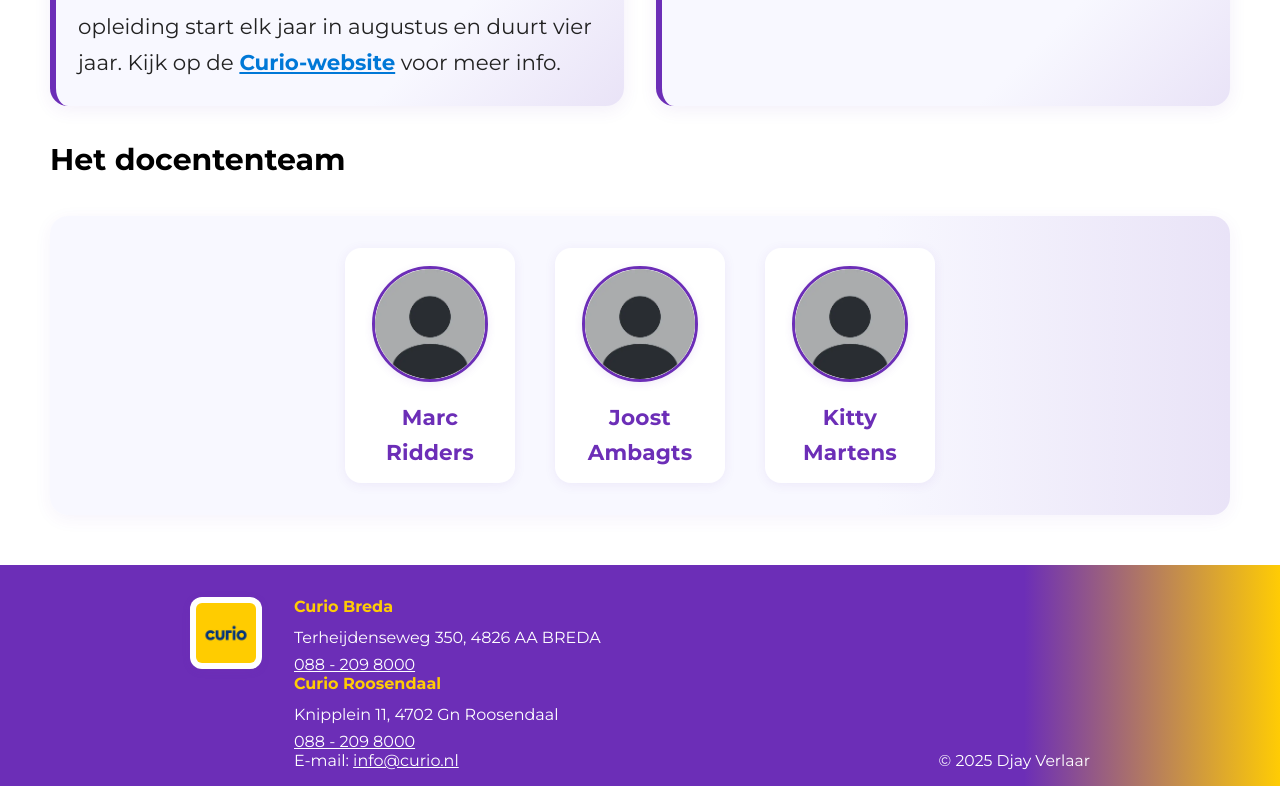
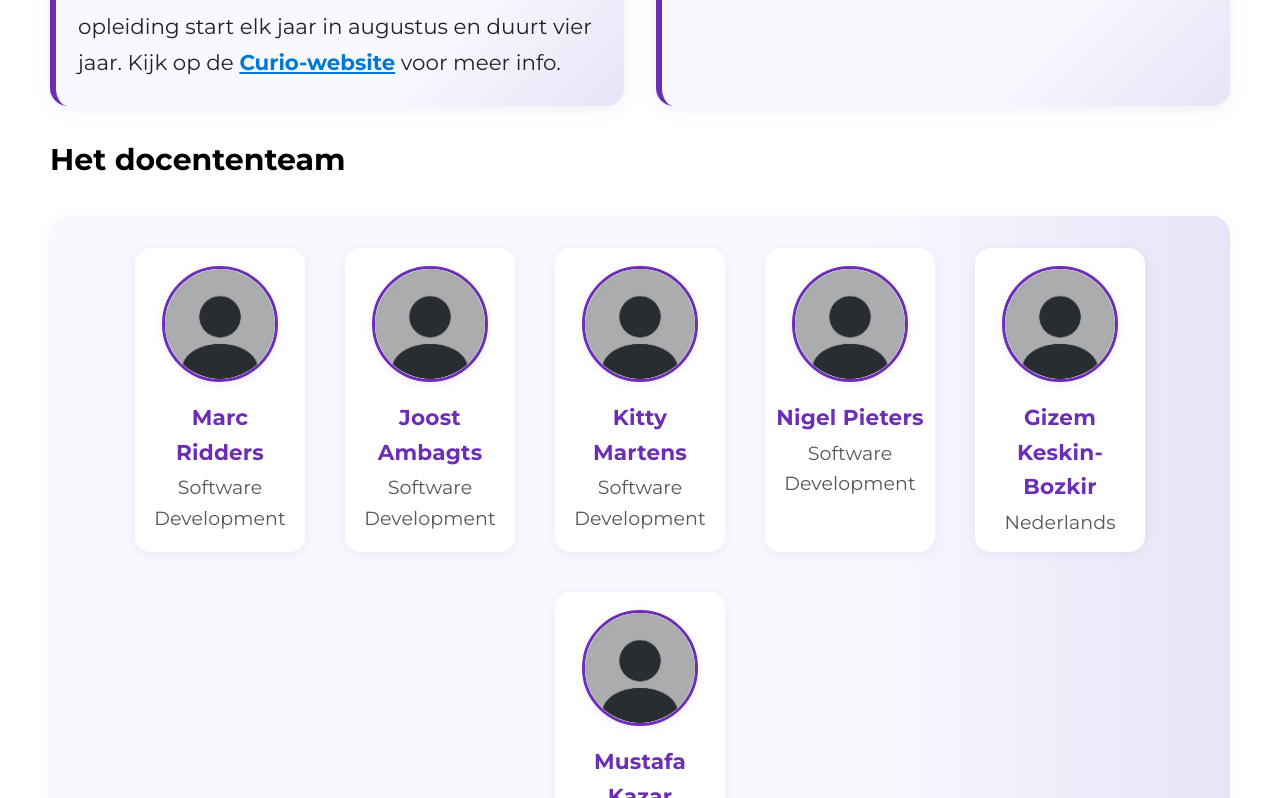
Before and after one commit to MeanD05/curio-opendag-single-page-djay, a plain HTML site: page index.html in a window 1280 px wide. Shown: the part 2002-2800 px from the top of the page. Drawn offline with Linux system fonts and the light colour scheme.

Commit message:
docentenfuncties toegevoegd

```diff
--- a/index.html
+++ b/index.html
@@ -95,14 +95,32 @@
                 <div class="docent">
                     <img src="/img/placeholder.webp" alt="Docent 1" class="docent-foto">
                     <p class="docent-naam">Marc Ridders</p>
+                    <p class="docent-functie">Software Development</p>
                 </div>
                 <div class="docent">
                     <img src="/img/placeholder.webp" alt="Docent 2" class="docent-foto">
                     <p class="docent-naam">Joost Ambagts</p>
+                    <p class="docent-functie">Software Development</p>
                 </div>
                 <div class="docent">
                     <img src="/img/placeholder.webp" alt="Docent 3" class="docent-foto">
                     <p class="docent-naam">Kitty Martens</p>
+                    <p class="docent-functie">Software Development</p>
+                </div>
+                <div class="docent">
+                    <img src="/img/placeholder.webp" alt="Docent 4" class="docent-foto">
+                    <p class="docent-naam">Nigel Pieters</p>
+                <p class="docent-functie">Software Development</p>
+                </div>
+                <div class="docent">
+                    <img src="/img/placeholder.webp" alt="Docent 5" class="docent-foto">
+                    <p class="docent-naam">Gizem Keskin-Bozkir</p>
+                    <p class="docent-functie">Nederlands</p>
+                </div>
+                <div class="docent">
+                    <img src="/img/placeholder.webp" alt="Docent 6" class="docent-foto">
+                    <p class="docent-naam">Mustafa Kazar</p>
+                    <p class="docent-functie">Engels</p>
                 </div>
 
                 <!-- Voeg meer docenten toe indien gewenst -->
--- a/style.css
+++ b/style.css
@@ -72,7 +72,7 @@ main {
     padding: 20px;
     border: 1px  black;
     border-radius:  2px;
-    background-color: purple;
+    background-color: #6c2eb7;
     color: #ffcc04;
 }
 
@@ -239,6 +239,16 @@ main {
     margin: 0;
     margin-top: 6px;
     letter-spacing: 0.2px;
+}
+
+.docent-functie {
+    text-align: center;
+    font-weight: 500;
+    color: #555;
+    font-size: 0.95em;
+    margin: 0;
+    margin-top: 4px;
+    letter-spacing: 0.1px;
 }
 
 footer {
```
